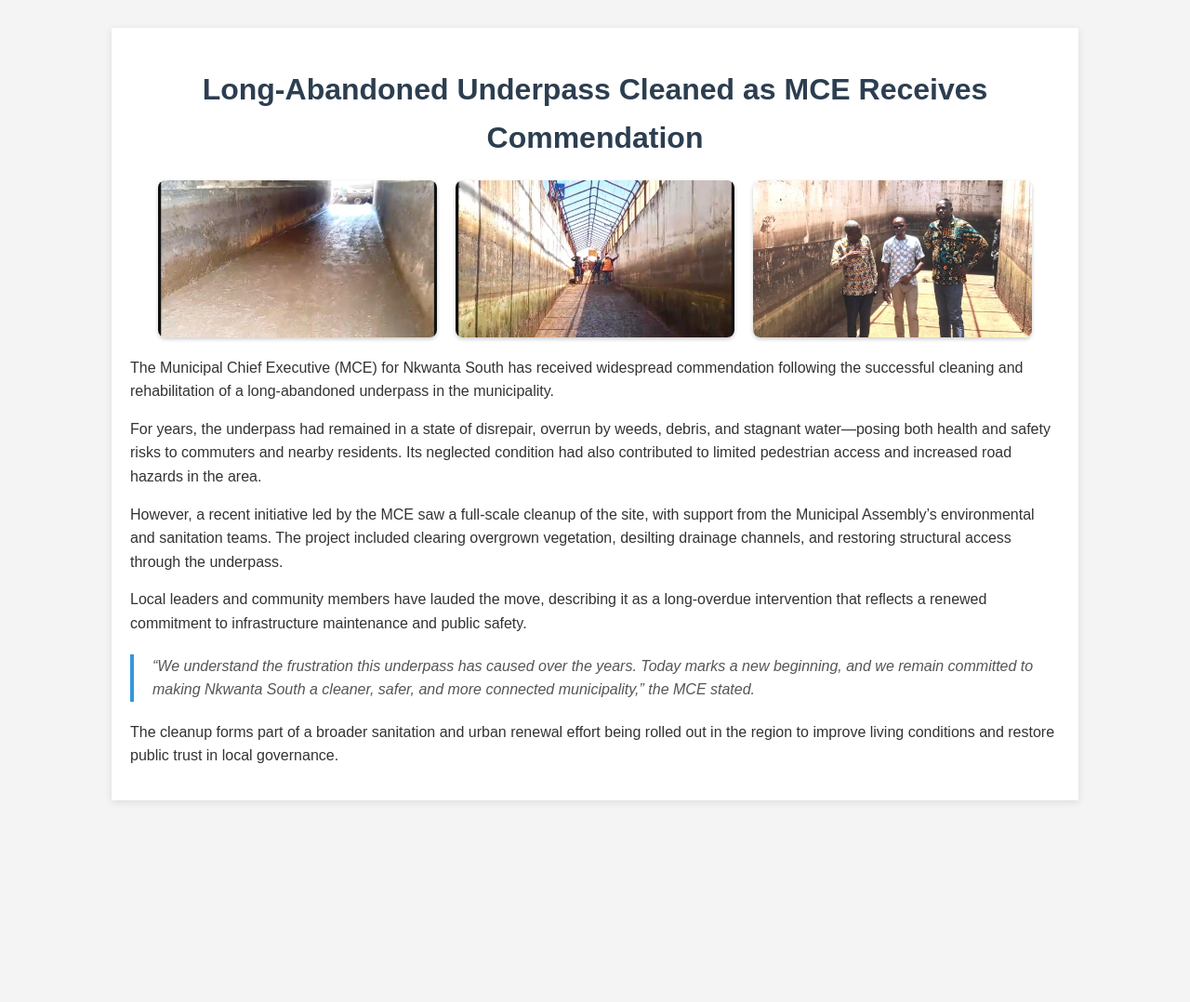
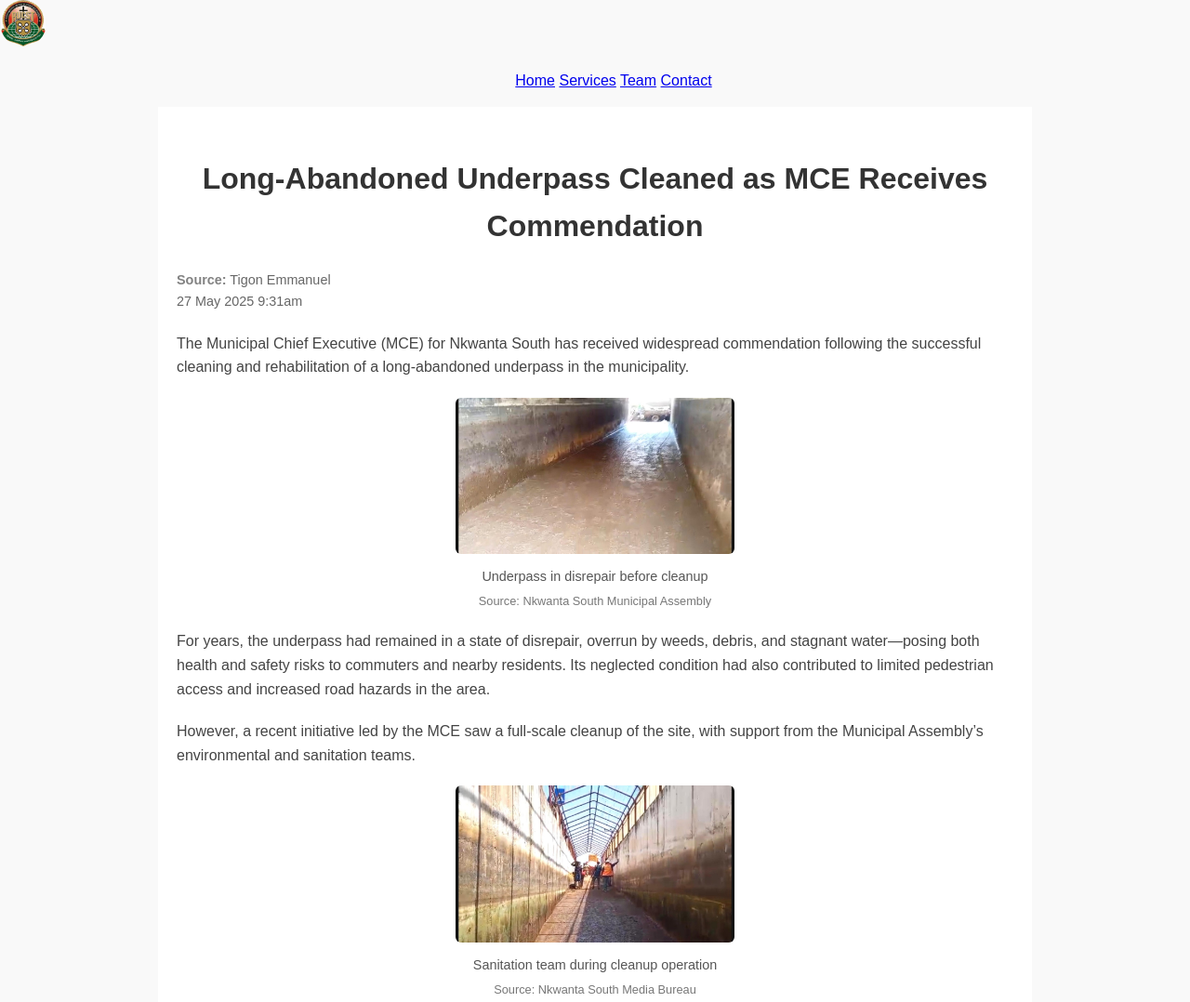
Before and after one commit to TigonEmmanuel/TRAVEL-GUIDE, a plain HTML site: page underpassCleanUpArticle.html in a window 1280 px wide. Shown: the top 1078 px of the page at 93% size. Before the commit the page ends 891 px from the top, so only its background shows below. Drawn offline with Linux system fonts and the light colour scheme.

Commit message:
Understand Cleanup Exercise

```diff
--- a/css/uderpass.css
+++ b/css/uderpass.css
@@ -1,26 +1,36 @@
 body {
       font-family: Arial, sans-serif;
-      line-height: 1.6;
       margin: 0;
       padding: 0;
-      background-color: #f4f4f4;
+      line-height: 1.6;
+      background-color: #f9f9f9;
     }
 
-    .container {
-      max-width: 1000px;
-      margin: 30px auto;
-      padding: 20px;
-      background: #fff;
-      box-shadow: 0 2px 8px rgba(0,0,0,0.1);
+    main {
+      max-width: 900px;
+      margin: 0 auto;
+      padding: 30px 20px;
+      background-color: #fff;
     }
 
     h1 {
-      color: #2c3e50;
       text-align: center;
+      color: #333;
+    }
+
+    .meta {
+      text-align: left;
+      font-size: 0.9em;
+      color: #666;
       margin-bottom: 20px;
     }
 
-    .image-gallery {
+    p {
+      margin: 20px 0;
+      color: #444;
+    }
+
+    section.image-gallery {
       display: flex;
       flex-wrap: wrap;
       gap: 20px;
@@ -28,22 +38,61 @@ body {
       justify-content: center;
     }
 
-    .image-gallery img {
-      width: 300px;
-      height: auto;
-      border-radius: 8px;
-      box-shadow: 0 2px 4px rgba(0,0,0,0.2);
+    figure {
+      max-width: 300px;
+      margin: 0;
     }
 
-    p {
-      color: #333;
-      margin: 15px 0;
+    figure img {
+      width: 100%;
+      height: auto;
+      border-radius: 6px;
     }
 
-    .quote {
+    figcaption {
+      font-size: 0.9em;
+      color: #555;
+      text-align: center;
+      margin-top: 5px;
+    }
+
+    .source {
+      font-size: 0.8em;
+      color: #777;
+      text-align: center;
+      margin-top: 5px;
+    }
+
+    blockquote {
       font-style: italic;
       color: #555;
-      padding-left: 20px;
       border-left: 4px solid #3498db;
+      padding-left: 15px;
       margin: 20px 0;
     }
+
+    .author {
+      margin-top: 40px;
+      font-size: 0.9em;
+      color: #666;
+      text-align: right;
+    }
+
+    footer {
+      text-align: center;
+      padding: 20px;
+      background-color: #222;
+      color: #fff;
+    }
+    .make{
+        color: rgb(130, 130, 130);
+        align-items: start;
+    }
+    .companylogo{
+        width: 50px;
+        height: 50px;
+        border-radius: 50%;
+    }
+    .same{
+        text-align: center;
+    }
--- a/underpassCleanUpArticle.html
+++ b/underpassCleanUpArticle.html
@@ -1,34 +1,92 @@
 <!DOCTYPE html>
 <html lang="en">
 <head>
-  <meta charset="UTF-8">
-  <meta name="viewport" content="width=device-width, initial-scale=1.0">
-  <title>Underpass Cleaned - MCE Commended</title>
-  <link rel="stylesheet" href="css/uderpass.css">
+
+  <meta charset="UTF-8" />
+  <meta name="viewport" content="width=device-width, initial-scale=1.0"/>
+  <title>Underpass Cleaned - Nkwanta South MCE</title>
+  <link rel="stylesheet" href="css/uderpass.css"
+
 </head>
 <body>
-  <div class="container">
+
+  <!-- HEADER -->
+  <header>
+    <img class="companylogo" src="img/Screenshot 2025-03-30 153618.png" alt="Acme Solutions Logo" />
+    <nav class="same">
+      <ul>
+      <a href="#Home">Home</a>
+      <a href="#services">Services</a>
+      <a href="#team">Team</a>
+      <a href="#contact">Contact</a>
+
+      </ul>
+    </nav>
+  </header>
+
+<main>
   <h1>Long-Abandoned Underpass Cleaned as MCE Receives Commendation</h1>
-
-    <div class="image-gallery">
-      <img src="img/WhatsApp Image 2025-05-27 at 09.30.43_ee45e68f.jpg" alt="Underpass Before Cleanup">
-      <img src="img/WhatsApp Image 2025-05-27 at 09.30.29_0cc3e496.jpg" alt="Underpass After Cleanup">
-      <img src="img/WhatsApp Image 2025-05-27 at 09.30.15_9ec35d86.jpg" alt="MCE During Inspection">
+  <div class="meta">
+    <strong class="make">  Source:</strong> Tigon Emmanuel<br>
+    <time datetime="2025-05-27T09:31">27 May 2025 9:31am</time>
   </div>
 
   <p>The Municipal Chief Executive (MCE) for Nkwanta South has received widespread commendation following the successful cleaning and rehabilitation of a long-abandoned underpass in the municipality.</p>
 
+  <section class="image-gallery">
+    <figure>
+      <img src="img/WhatsApp Image 2025-05-27 at 09.30.43_ee45e68f.jpg" alt="Underpass before cleaning">
+      <figcaption>Underpass in disrepair before cleanup</figcaption>
+      <div class="source">Source: Nkwanta South Municipal Assembly</div>
+    </figure>
+  </section>
+
   <p>For years, the underpass had remained in a state of disrepair, overrun by weeds, debris, and stagnant water—posing both health and safety risks to commuters and nearby residents. Its neglected condition had also contributed to limited pedestrian access and increased road hazards in the area.</p>
 
-    <p>However, a recent initiative led by the MCE saw a full-scale cleanup of the site, with support from the Municipal Assembly’s environmental and sanitation teams. The project included clearing overgrown vegetation, desilting drainage channels, and restoring structural access through the underpass.</p>
+  <p>However, a recent initiative led by the MCE saw a full-scale cleanup of the site, with support from the Municipal Assembly’s environmental and sanitation teams.</p>
+
+  <section class="image-gallery">
+    <figure>
+      <img src="img/WhatsApp Image 2025-05-27 at 09.30.29_0cc3e496.jpg" alt="Sanitation team at work">
+      <figcaption>Sanitation team during cleanup operation</figcaption>
+      <div class="source">Source: Nkwanta South Media Bureau</div>
+    </figure>
+  </section>
+
+  <p>The project included clearing overgrown vegetation, desilting drainage channels, and restoring structural access through the underpass.</p>
+
+  <section class="image-gallery">
+    <figure>
+      <img src="img/WhatsApp Image 2025-05-27 at 09.30.15_9ec35d86.jpg" alt="Underpass after cleaning">
+      <figcaption>Rehabilitated underpass after the cleanup</figcaption>
+      <div class="source">Source: Nkwanta South Municipal Assembly</div>
+    </figure>
+  </section>
 
   <p>Local leaders and community members have lauded the move, describing it as a long-overdue intervention that reflects a renewed commitment to infrastructure maintenance and public safety.</p>
 
-    <div class="quote">
+  <p>Speaking during a brief inspection tour, the MCE expressed appreciation for the community’s patience and reaffirmed the Assembly's dedication to addressing similar concerns across the municipality.</p>
+
+  <blockquote>
     “We understand the frustration this underpass has caused over the years. Today marks a new beginning, and we remain committed to making Nkwanta South a cleaner, safer, and more connected municipality,” the MCE stated.
-    </div>
+  </blockquote>
+
+  <section class="image-gallery">
+    <figure>
+      <img src="img/WhatsApp Image 2025-05-27 at 09.30.15_9ec35d86.jpg" alt="MCE at inspection site">
+      <figcaption>The MCE inspects the cleaned underpass</figcaption>
+      <div class="source">Source: Municipal Communications Unit</div>
+    </figure>
+  </section>
 
   <p>The cleanup forms part of a broader sanitation and urban renewal effort being rolled out in the region to improve living conditions and restore public trust in local governance.</p>
-  </div>
+
+  <div class="author">Written by: Tigon Emmanuel</div>
+</main>
+
+<footer>
+  &copy; 2025 Nkwanta South Municipal Assembly. All rights reserved.
+</footer>
+
 </body>
 </html>
```
Lines whose indentation alone changed are shown as unchanged.
